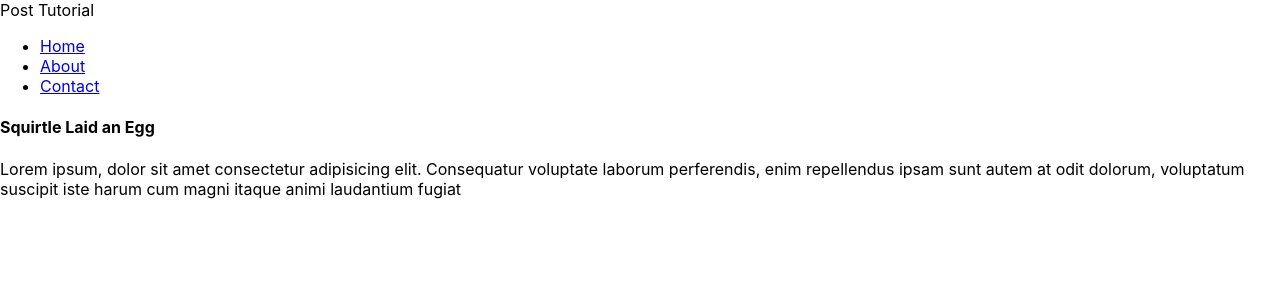
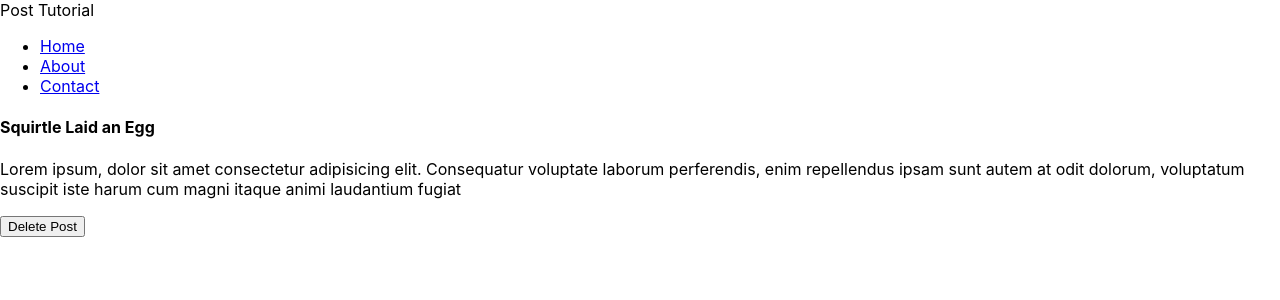
Before and after one commit to krittiyaclark/Blog-Post-React, a React (Create React App) app: page /1 in a window 1280 px wide. Shown: the top 300 px of the page. Built offline with nearby package versions, Linux system fonts and the light colour scheme; the HTML template or start-up script is replaced by a standard one.

Commit message:
Delete post

```diff
--- a/src/components/Post.js
+++ b/src/components/Post.js
@@ -17,11 +17,20 @@
     //             console.log(res)
     //         })
     // }
+    handleClick = () => {
+        this.props.deletePost(this.props.post.id);
+        this.props.history.push('/');
+    }
     render() {
         const post = this.props.post ? (
             <div className="post">
                 <h4 className="center">{this.props.post.title}</h4>
                 <p>{this.props.post.body}</p>
+                <div className="center">
+                    <button className="btn grey" onClick={this.handleClick}>
+                        Delete Post
+                    </button>
+                </div>
             </div>
         ) : (
             <div className="center">Loading post...</div>
@@ -40,4 +49,11 @@
         post: state.posts.find(post => post.id === id)
     }
 }
-export default connect(mapStateToProps)(Post);
+
+const mapDispatchToProps = (dispatch) => {
+    return {
+      deletePost: (id) => dispatch({type: 'DELETE_POST', id: id})
+    }
+}
+
+export default connect(mapStateToProps, mapDispatchToProps)(Post);
--- a/src/reducers/rootReducer.js
+++ b/src/reducers/rootReducer.js
@@ -8,6 +8,16 @@
 }
 
 const rootReducer = (state = initState, action) => {
+    console.log(action);
+    if (action.type === 'DELETE_POST') {
+        let newPosts = state.posts.filter(post => {
+            return action.id !== post.id
+        });
+        return {
+            ...state,
+            posts: newPosts
+        }
+    }
     return state;
 }
 
```
